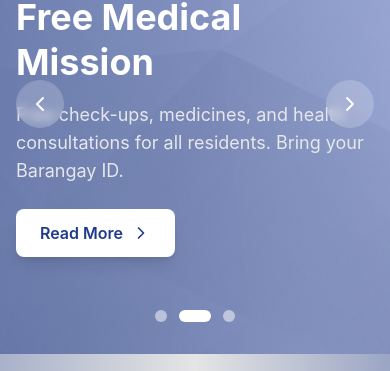
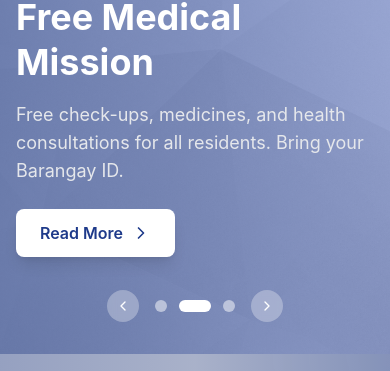
Before and after one commit to norielvc/ibaoesteportal, a Next.js app in the folder frontend/: page / in a window 390 px wide. Shown: the part 391-762 px from the top of the page. Built offline with nearby package versions, Linux system fonts and the light colour scheme; no server answers.

Commit message:
Improve navigation UX: integrate carousel arrows with dots, enhance responsive background design for Barangay Forms section

```diff
--- a/frontend/pages/index.js
+++ b/frontend/pages/index.js
@@ -529,8 +529,18 @@ export default function BarangayPortal() {
           </div>
         ))}
 
-        {/* Carousel Navigation */}
-        <div className="absolute bottom-8 left-1/2 transform -translate-x-1/2 flex gap-3">
+        {/* Carousel Navigation with Integrated Arrows */}
+        <div className="absolute bottom-8 left-1/2 transform -translate-x-1/2 flex items-center gap-4">
+          {/* Left Arrow */}
+          <button
+            onClick={() => setCurrentSlide((prev) => (prev - 1 + newsItems.length) % newsItems.length)}
+            className="bg-white/30 hover:bg-white/50 backdrop-blur-sm p-2 rounded-full transition-all touch-manipulation"
+          >
+            <ChevronLeft className="w-4 h-4 text-white" />
+          </button>
+
+          {/* Dots */}
+          <div className="flex gap-3">
             {newsItems.map((_, index) => (
               <button
                 key={index}
@@ -542,36 +552,31 @@ export default function BarangayPortal() {
             ))}
           </div>
 
-        {/* Arrow Navigation */}
-        <button
-          onClick={() => setCurrentSlide((prev) => (prev - 1 + newsItems.length) % newsItems.length)}
-          className="absolute left-4 top-1/2 -translate-y-1/2 bg-white/20 hover:bg-white/40 backdrop-blur-sm p-3 rounded-full transition-all"
-        >
-          <ChevronLeft className="w-6 h-6 text-white" />
-        </button>
+          {/* Right Arrow */}
           <button
             onClick={() => setCurrentSlide((prev) => (prev + 1) % newsItems.length)}
-          className="absolute right-4 top-1/2 -translate-y-1/2 bg-white/20 hover:bg-white/40 backdrop-blur-sm p-3 rounded-full transition-all"
+            className="bg-white/30 hover:bg-white/50 backdrop-blur-sm p-2 rounded-full transition-all touch-manipulation"
           >
-          <ChevronRight className="w-6 h-6 text-white" />
+            <ChevronRight className="w-4 h-4 text-white" />
           </button>
+        </div>
       </section>
 
-      {/* Available Forms Section - Modern Design with Background */}
+      {/* Available Forms Section - Modern Design with Responsive Background */}
       <section id="forms" className="py-20 relative overflow-hidden animate-on-scroll">
-        {/* Background Image */}
+        {/* Responsive Background Image */}
         <div
           className="absolute inset-0 bg-cover bg-center bg-no-repeat"
           style={{ backgroundImage: 'url(/images/barangay-captain.jpg)' }}
         />
 
-        {/* Light Overlay for Text Readability (Optional) */}
-        <div className="absolute inset-0 bg-gradient-to-r from-blue-900/30 via-transparent to-blue-900/40"></div>
-
-        {/* Additional Decorative Overlays */}
+        {/* Light Overlay for Text Readability */}
+        <div className="absolute inset-0 bg-gradient-to-r from-blue-900/40 via-blue-900/30 to-blue-900/50"></div>
+
+        {/* Additional Decorative Overlays - Responsive */}
         <div className="absolute top-0 left-0 w-full h-full overflow-hidden pointer-events-none">
-          <div className="absolute -top-40 -right-40 w-80 h-80 bg-white/10 rounded-full opacity-50 blur-3xl"></div>
-          <div className="absolute -bottom-40 -left-40 w-80 h-80 bg-white/10 rounded-full opacity-50 blur-3xl"></div>
+          <div className="absolute -top-20 md:-top-40 -right-20 md:-right-40 w-40 h-40 md:w-80 md:h-80 bg-white/10 rounded-full opacity-50 blur-3xl"></div>
+          <div className="absolute -bottom-20 md:-bottom-40 -left-20 md:-left-40 w-40 h-40 md:w-80 md:h-80 bg-white/10 rounded-full opacity-50 blur-3xl"></div>
         </div>
 
         <div className="max-w-7xl mx-auto px-4 sm:px-6 lg:px-8 relative z-10">
```
Lines whose indentation alone changed are shown as unchanged.
